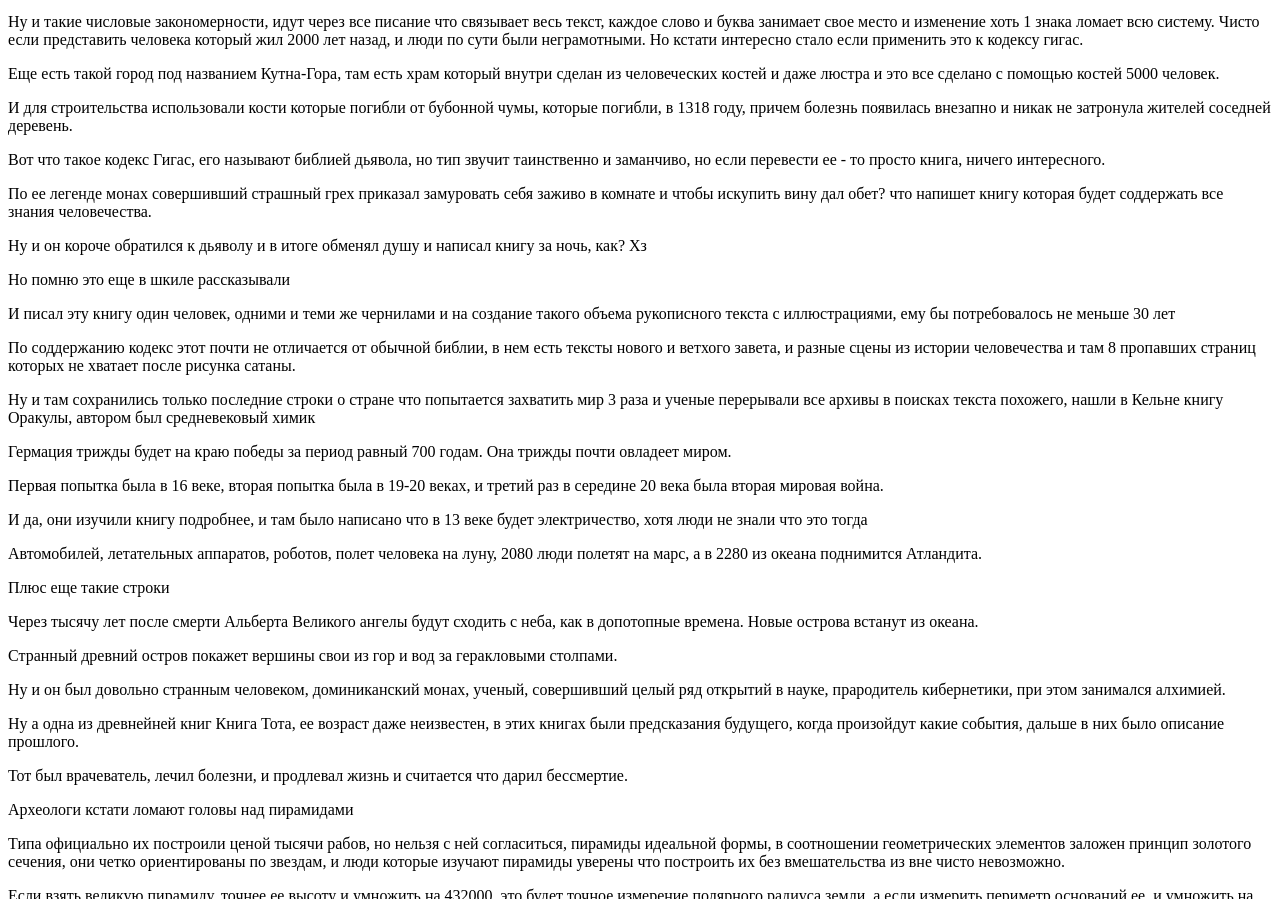
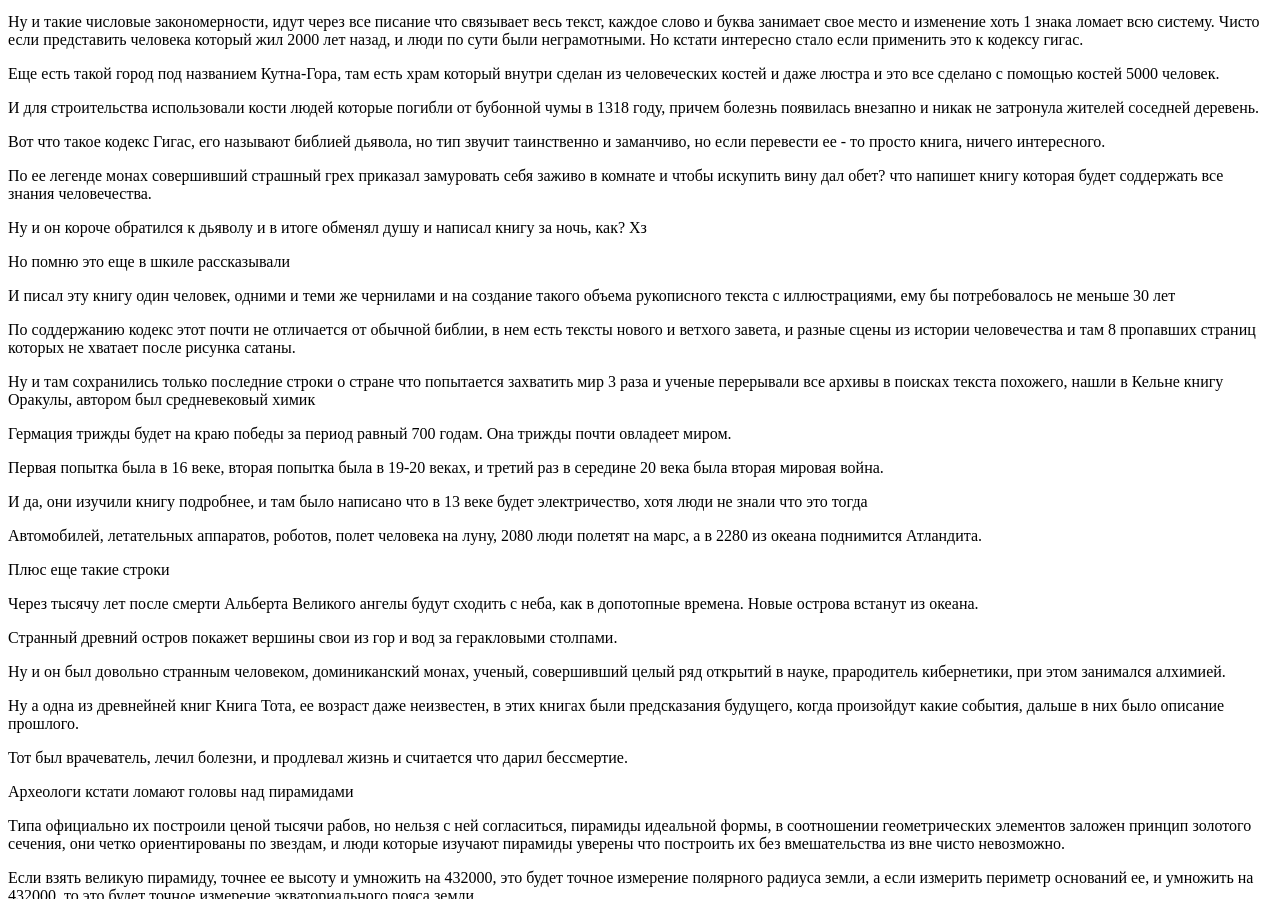
Before and after one commit to neverpmhere/chaos-theory, a plain HTML site: page index.html in a window 1280 px wide. Shown: the part 3249-4148 px from the top of the page. Drawn offline with Linux system fonts and the light colour scheme.

Commit message:
Update index.html

```diff
--- a/index.html
+++ b/index.html
@@ -102,7 +102,7 @@
     <p>Пример из того же ветхого завета который написан на древнееврейском языке, в предложении в начале бог сотворил небо и землю, 7 слов, которые состоят из 28 букв, 3 существительных, бог, небо и земля, сумма которая соотвествует цифр каждой буквы - это 7, 7 и 7. Это получается если 111х7. Глагол сотворил в древнееврейском варианте имеет значение 203 = 29х7. Первые три слова в сумме состоят из 14 букв, 2х7, так же как и остальные 4 слова состоят из 14 букв, если разбить общее количество букв в предложении и получаем одинаковое число 133, 19х7, и только тут 30 проявлений числа 7. Такое совпадение происходит один раз на 33 триллиона случаев.</p>
     <p>Ну и такие числовые закономерности, идут через все писание что связывает весь текст, каждое слово и буква занимает свое место и изменение хоть 1 знака ломает всю систему. Чисто если представить человека который жил 2000 лет назад, и люди по сути были неграмотными. Но кстати интересно стало если применить это к кодексу гигас.</p>
     <p>Еще есть такой город под названием Кутна-Гора, там есть храм который внутри сделан из человеческих костей и даже люстра и это все сделано с помощью костей 5000 человек.</p>
-    <p>И для строительства использовали кости которые погибли от бубонной чумы, которые погибли, в 1318 году, причем болезнь появилась внезапно и никак не затронула жителей соседней деревень.</p>
+    <p>И для строительства использовали кости людей которые погибли от бубонной чумы в 1318 году, причем болезнь появилась внезапно и никак не затронула жителей соседней деревень.</p>
     <p>Вот что такое кодекс Гигас, его называют библией дьявола, но тип звучит таинственно и заманчиво, но если перевести ее - то просто книга, ничего интересного.</p>
     <p>По ее легенде монах совершивший страшный грех приказал замуровать себя заживо в комнате и чтобы искупить вину дал обет? что напишет книгу которая будет соддержать все знания человечества.</p>
     <p>Ну и он короче обратился к дьяволу и в итоге обменял душу и написал книгу за ночь, как? Хз</p>
```
